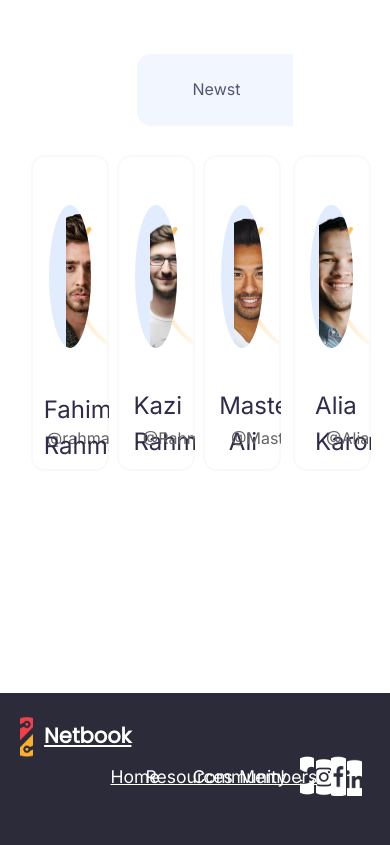
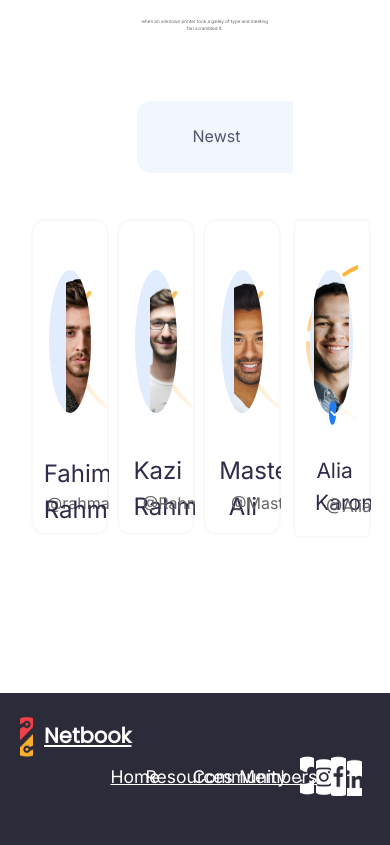
Before and after one commit to Wajih995/Assessment, a plain HTML site: page index.html in a window 390 px wide. Shown: the part 2192-3037 px from the top of the page. Drawn offline with nearby package versions, Linux system fonts and the light colour scheme.

Commit message:
responsive 1 profile

```diff
--- a/css/main.css
+++ b/css/main.css
@@ -188,19 +188,18 @@ body {
 }
 .v5_1173 {
   width: 100%;
-    height: 776px;
+    height: 30%;
     background-repeat: no-repeat;
     background-position: center center;
     background-size: cover;
     opacity: 1;
     position: absolute;
     top: 65%;
-
     overflow: hidden;
 }
 .v5_1174 {
   width: 20%;
-    height: 316px;
+    height: 35%;
     background-repeat: no-repeat;
     background-position: center center;
     background-size: cover;
@@ -212,15 +211,15 @@ body {
 }
 .v5_1175 {
   width: 100%;
-  height: 316px;
+  height: 100%;
   background: rgba(255,255,255,1);
   opacity: 1;
   position: relative;
   border: 2px solid rgba(243,243,243,0.5);
-  border-top-left-radius: 14px;
-  border-top-right-radius: 14px;
-  border-bottom-left-radius: 14px;
-  border-bottom-right-radius: 14px;
+  border-top-left-radius: 5%;
+  border-top-right-radius: 5%;
+  border-bottom-left-radius: 5%;
+  border-bottom-right-radius: 5%;
   overflow: hidden;
 }
 .v5_1176 {
@@ -231,25 +230,25 @@ body {
   left: 29%;
   font-family: Inter;
   font-weight: Semi Bold;
-  font-size: 24px;
+  font-size: 150%;
   opacity: 1;
   text-align: center
 }
 .v5_1177 {
-  width: 43px;
+  width: 5%;
   color: rgba(101,100,100,1);
   position: absolute;
   top: 86%;
   left: 43%;
   font-family: Inter;
   font-weight: Regular;
-  font-size: 16px;
+  font-size: 120%;
   opacity: 1;
   text-align: center;
 }
 .v5_1178 {
   width: 54%;
-  height: 143px;
+  height: 45%;
   background: url(../images/v5_1208.png);
   background-repeat: no-repeat;
   background-position: center center;
@@ -263,7 +262,7 @@ body {
 }
 .v5_1179 {
   width: 100%;
-  height: 164px;
+  height: 100%;
   background: rgba(225,237,255,1);
   opacity: 1;
   position: relative;
@@ -271,31 +270,31 @@ body {
 }
 .v5_1180 {
   width: 70%;
-  height: 193px;
+  height: 100%;
   background: url("../images/yellowcircle.png");
   background-repeat: no-repeat;
   opacity: 1;
   position: relative;
-  top: 35px;
-  left: 39px;
+  top: 11.5%;
+  left: 15.5%;
   border-radius: 0%;
 }
 .v5_1181 {
   width: 82%;
-  height: 210px;
+  height: 140%;
   background: url("../images/v5_1181.png");
   background-repeat: no-repeat;
   background-position: center center;
   background-size: cover;
   opacity: 1;
   position: absolute;
-  top: 0.5px;
-  left: 9px;
+  top: 1%;
+  left: 9%;
   overflow: hidden;
 }
 .v5_1182 {
-  width: 166px;
-    height: 171px;
+  width: 66%;
+    height: 54%;
     background: url("../images/v5_1182.png");
     background-repeat: no-repeat;
     background-position: center center;
@@ -307,65 +306,35 @@ body {
     overflow: hidden;
 }
 .v5_1183 {
-  width: 166px;
-  height: 166px;
+  width: 99.5%;
+  height: 96.5%;
   background: url("../images/v5_1183.png");
   opacity: 1;
   position: relative;
   border: 4px solid linear-gradient(rgba(255,175,46,1), rgba(255,175,46,0));
 }
 .v5_1184 {
-  width: 24px;
-  height: 24px;
+  width: 14.5%;
+  height: 14%;
   background: url("../images/v5_1184.png");
   background-repeat: no-repeat;
   background-position: center center;
   background-size: cover;
   opacity: 1;
   position: absolute;
-  top: 147px;
-  left: 66px;
+  top: 85%;
+  left: 40%;
   overflow: hidden;
 }
 .v5_1185 {
-  width: 24px;
-  height: 24px;
+  width: 100%;
+  height: 100%;
   background: rgba(33,123,244,1);
   opacity: 1;
   position: relative;
   border-radius: 50%;
 }
-.v5_1186 {
-  width: 12px;
-  height: 12px;
-  background: rgba(255,255,255,1);
-  opacity: 1;
-  position: absolute;
-  top: 6px;
-  left: 6px;
-  overflow: hidden;
-}
-.v5_1187 {
-  width: 7px;
-  height: 5px;
-  background: url("../images/v5_1187.png");
-  background-repeat: no-repeat;
-  background-position: center center;
-  background-size: cover;
-  opacity: 1;
-  position: absolute;
-  top: 3px;
-  left: 2px;
-  overflow: hidden;
-}
-.v5_1188 {
-  width: 7px;
-  height: 5px;
-  background: url("../images/v5_1188.png");
-  opacity: 1;
-  position: relative;
-  border: 2px solid rgba(255,255,255,1);
-}
+
 .v5_1189 {
   width: 20%;
     height: 316px;
```
